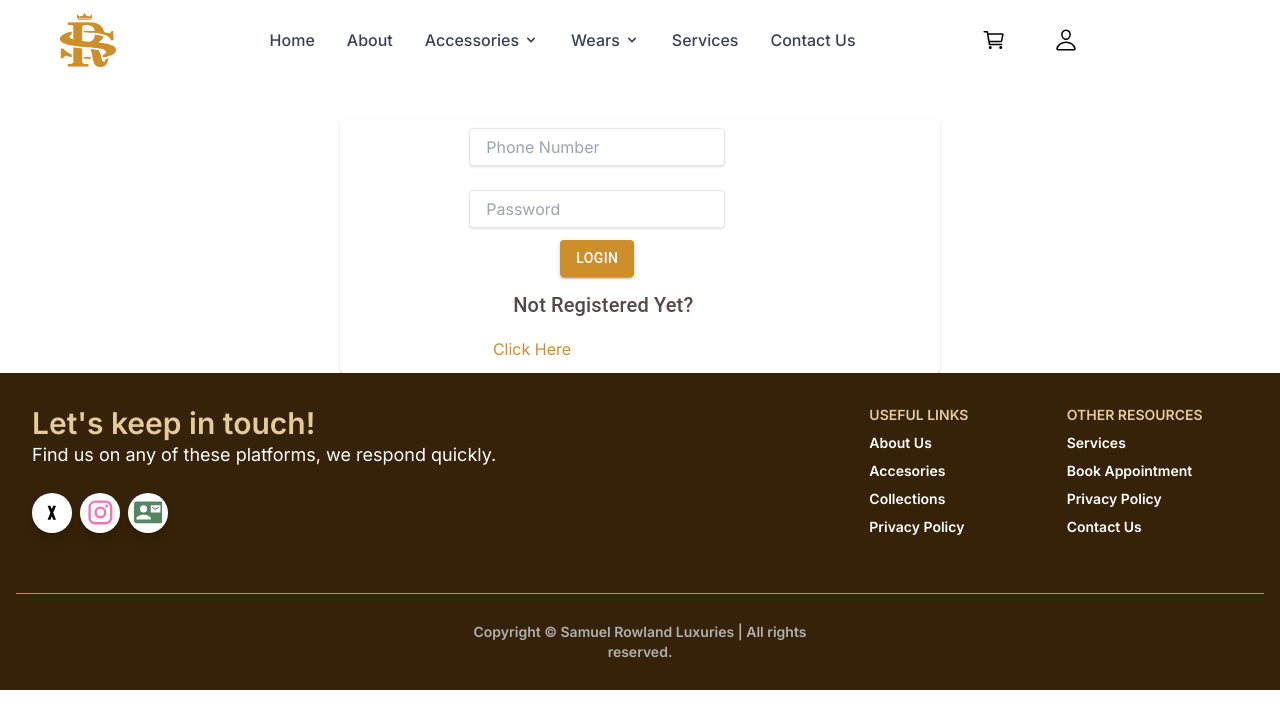
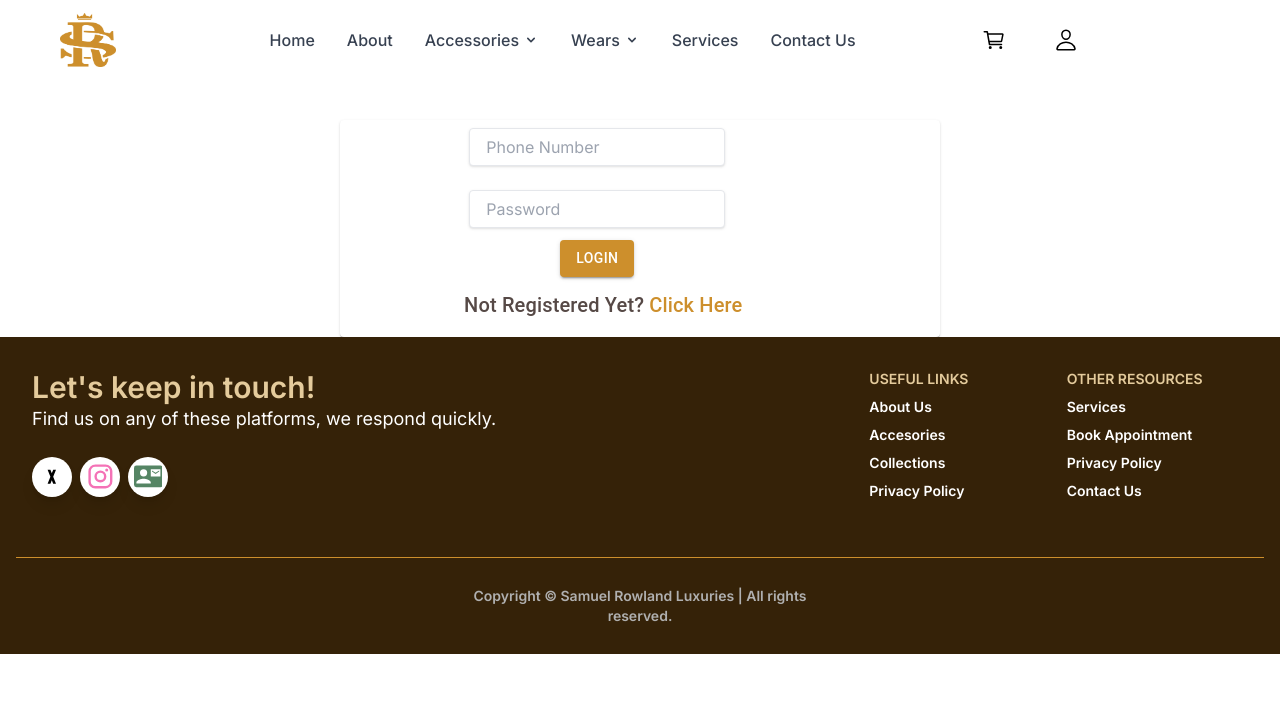
Before and after one commit to oduyemi/srluxuries, a Next.js app in the folder client/: page /login in a window 1280 px wide. Shown: the top 728 px of the page. Built offline with nearby package versions, Linux system fonts and the light colour scheme.

Commit message:
login form edit7

```diff
--- a/client/src/components/Forms/Forms.tsx
+++ b/client/src/components/Forms/Forms.tsx
@@ -78,12 +78,12 @@ export const LoginForm = () => {
                             sx={{position: "relative", left:"17%"}}
                             className="text-brownie ps-3 text-xs mr-3">
                               Not Registered Yet?{" "}
+                            <span>
+                              <Link className="text-goldie" href="/register">
+                                  Click Here
+                              </Link>
+                            </span>
                           </Typography>
-                          <span>
-                            <Link className="text-goldie" href="/register">
-                                Click Here
-                            </Link>
-                          </span>
                         </Box>
                     </Box>
                 </form>
```
